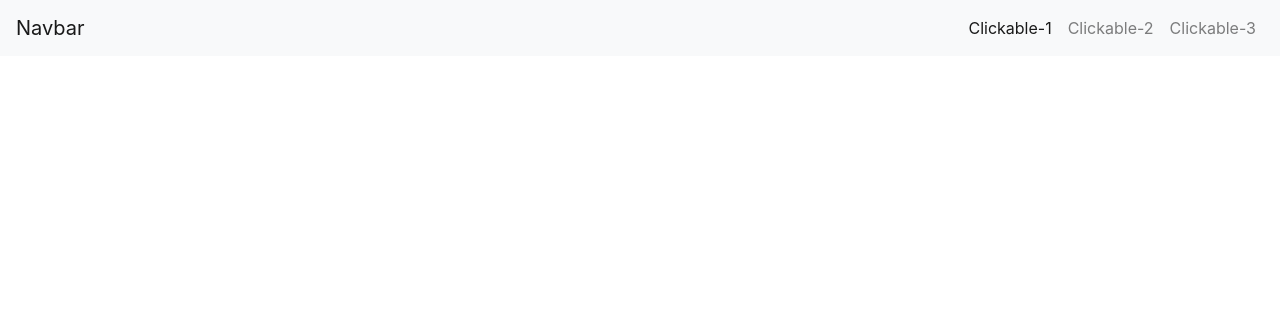
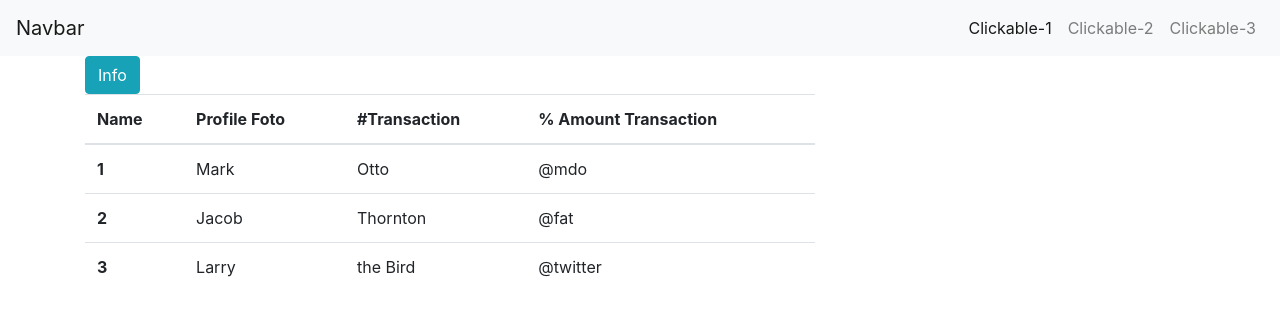
Before and after one commit to bedulrzl/netzme, a website built with webpack: page src/index.html in a window 1280 px wide. Built offline with nearby package versions, Linux system fonts and the light colour scheme.

Commit message:
table index

```diff
--- a/src/index.html
+++ b/src/index.html
@@ -28,12 +28,48 @@
           </ul>
 
         </div>
-      </nav>
+    </nav>
 
       <div class="container">
           <div class="row">
-              <div class="col-md-8"></div>
-              <div class="col-md-4"></div>
+              <div class="col-md-12">
+                  <button type="button" class="btn btn-info">Info</button>
+              </div>
+              <div class="col-md-8 col-sm-12">
+                <table class="table">
+                  <thead>
+                    <tr>
+                      <th scope="col">Name</th>
+                      <th scope="col">Profile Foto</th>
+                      <th scope="col">#Transaction</th>
+                      <th scope="col">% Amount Transaction</th>
+                    </tr>
+                  </thead>
+                  <tbody>
+                    <tr>
+                      <th scope="row">1</th>
+                      <td>Mark</td>
+                      <td>Otto</td>
+                      <td>@mdo</td>
+                    </tr>
+                    <tr>
+                      <th scope="row">2</th>
+                      <td>Jacob</td>
+                      <td>Thornton</td>
+                      <td>@fat</td>
+                    </tr>
+                    <tr>
+                      <th scope="row">3</th>
+                      <td>Larry</td>
+                      <td>the Bird</td>
+                      <td>@twitter</td>
+                    </tr>
+                  </tbody>
+                </table>
+              </div>
+              <div class="col-md-4 col-sm-12">
+
+              </div>
           </div>
       </div>
 
```
